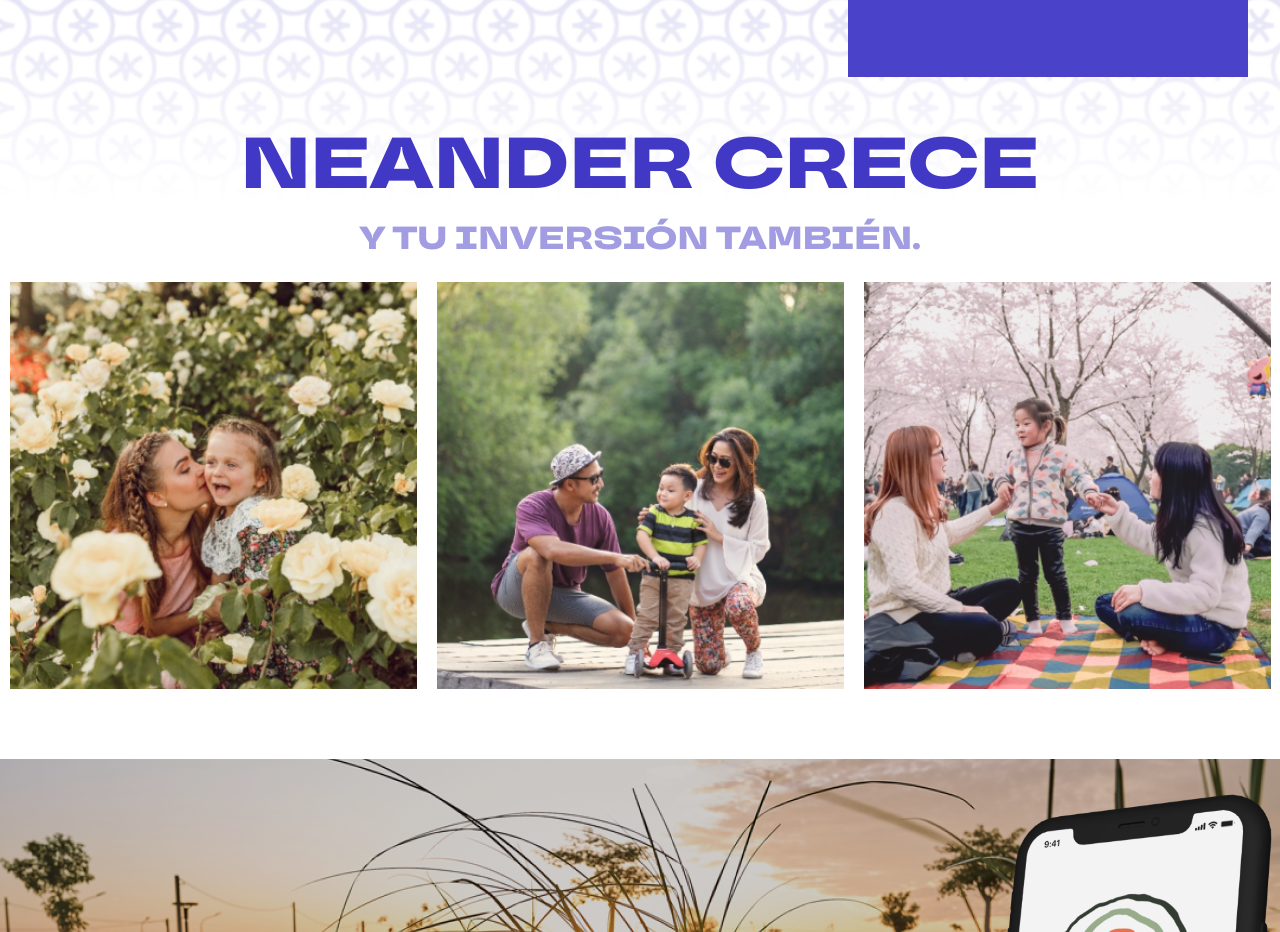
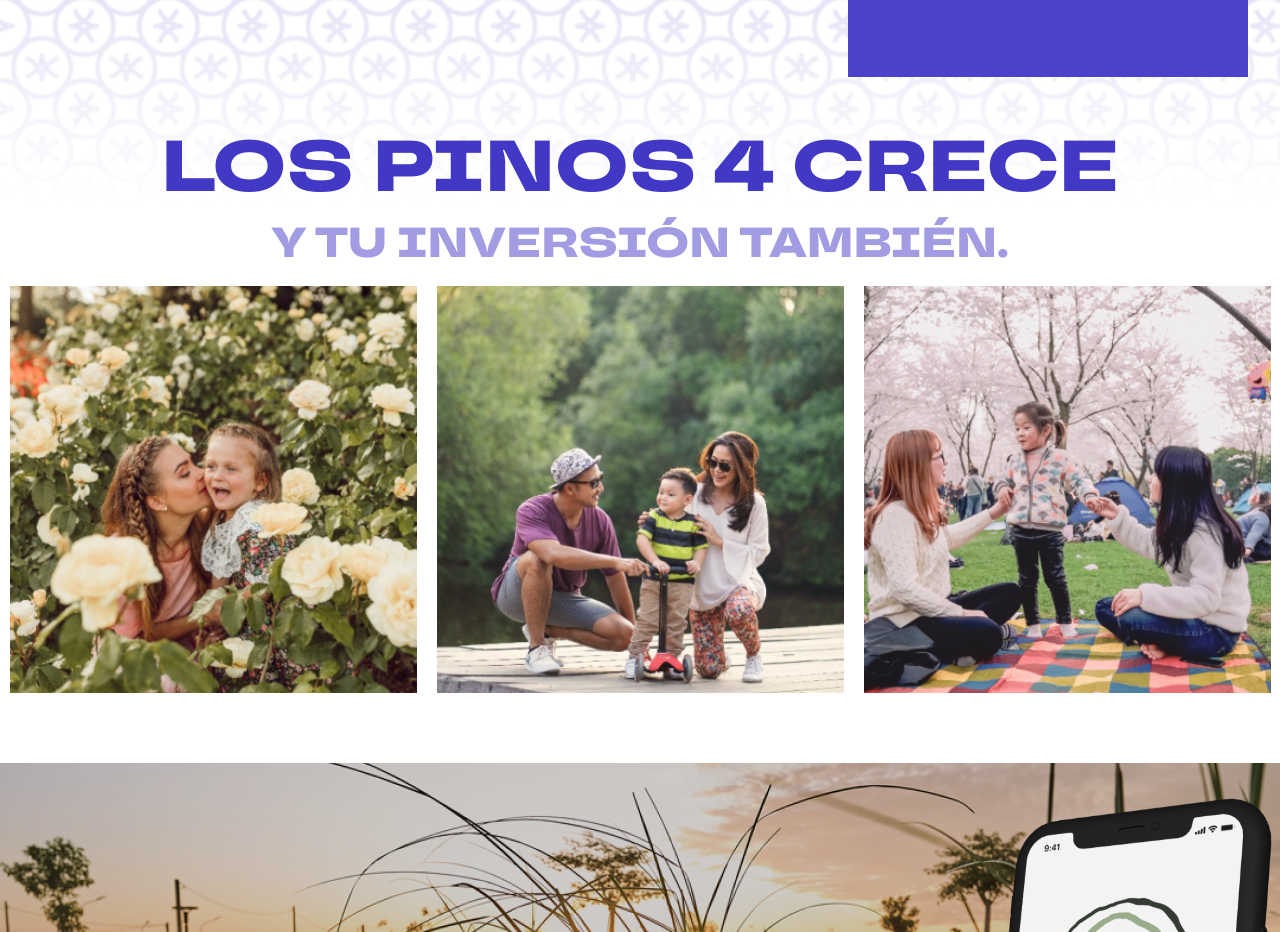
Before and after one commit to ignaciorodrigues1/grit, a Next.js app: page /proyectos/lospinos4 in a window 1280 px wide. Shown: the part 3185-4117 px from the top of the page. Built offline with nearby package versions, Linux system fonts and the light colour scheme; a web font is replaced by a local one.

Commit message:
Grit Web

```diff
--- a/pages/proyectos/components/losPinos.jsx
+++ b/pages/proyectos/components/losPinos.jsx
@@ -70,7 +70,7 @@ const LosPinos = () => {
             color="#EBEBEB"
             fontSize="14px"
             fontFamily="Ubuntu Mono"
-            maxWidth={{ md: "60%" }}
+            maxWidth="60%"
           >
             El profundo compromiso se ve reflejado en cada una de nuestras
             obras, las cuales se distinguen por su calidad, cuidado del medio
--- a/pages/proyectos/components/neander.jsx
+++ b/pages/proyectos/components/neander.jsx
@@ -70,7 +70,7 @@ const Neander = () => {
             color="#EBEBEB"
             fontSize="14px"
             fontFamily="Ubuntu Mono"
-            maxWidth={{ md: "60%" }}
+            maxWidth="60%"
           >
             El profundo compromiso se ve reflejado en cada una de nuestras
             obras, las cuales se distinguen por su calidad, cuidado del medio
--- a/pages/proyectos/lospinos4/components/images.jsx
+++ b/pages/proyectos/lospinos4/components/images.jsx
@@ -18,20 +18,21 @@ const Images = () => {
             pb={{ md: "5%" }}
           >
             <Text
-              fontSize="72px"
+              fontSize={{ base: "35px", sm: "6vw", md: "55px", lg: "72px" }}
+              lineHeight={{ base: "35px", sm: "6vw", md: "55px", lg: "67px" }}
               fontWeight="900"
-              lineHeight="62px"
               fontFamily="Travels"
               textTransform="uppercase"
               align="center"
               color="#4139C6"
               pb="5"
             >
-              Neander Crece
+              LOS PINOS 4 CRECE
             </Text>
             <Text
               pb="5"
-              fontSize="32px"
+              fontSize={{ base: "20px", sm: "4vw", md: "35px", lg: "42px" }}
+              lineHeight={{ base: "30px", sm: "6vw", md: "35px", lg: "47px" }}
               fontFamily="Travels"
               fontWeight="900"
               align="center"
```
Also changed, not shown: pages/proyectos/neander/components/images.jsx (+4 -3 lines).
